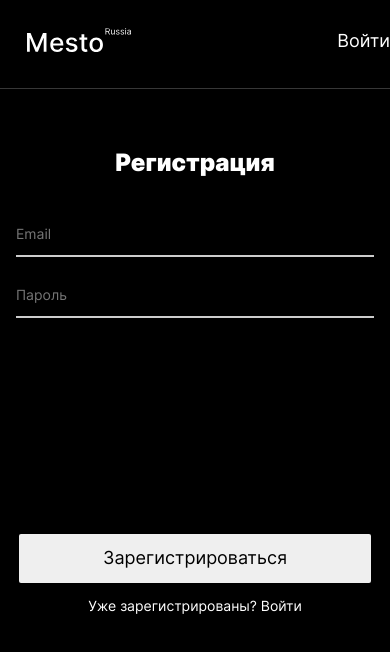
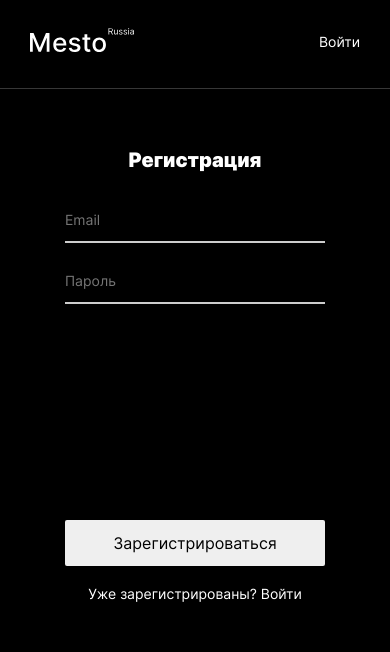
Before and after one commit to daria2604/react-mesto-auth, a React (Create React App) app: page /sign-up in a window 390 px wide. Shown: the top 652 px of the page. Built offline with nearby package versions, Linux system fonts and the light colour scheme; no server answers.

Commit message:
refactor: добавить верстку под мобильные устройства

```diff
--- a/src/blocks/auth/__heading/auth__heading.css
+++ b/src/blocks/auth/__heading/auth__heading.css
@@ -3,3 +3,10 @@
   margin: 0 0 50px 0;
   font-size: 24px;
 }
+
+@media (max-width: 420px) {
+  .auth__heading {
+    font-size: 20px;
+    margin-bottom: 40px;
+  }
+}
--- a/src/blocks/auth/__input/auth__input.css
+++ b/src/blocks/auth/__input/auth__input.css
@@ -12,3 +12,9 @@
 .auth__input:first-of-type {
   margin-bottom: 30px;
 }
+
+@media (max-width: 420px) {
+  .auth__input {
+    width: 260px;
+  }
+}
--- a/src/blocks/auth/__signin/auth__signin.css
+++ b/src/blocks/auth/__signin/auth__signin.css
@@ -5,3 +5,9 @@
   margin-top: 15px;
   text-align: center;
 }
+
+@media (max-width: 420px) {
+  .auth__signin {
+    margin-top: 20px;
+  }
+}
--- a/src/blocks/auth/__submit-button/auth__submit-button.css
+++ b/src/blocks/auth/__submit-button/auth__submit-button.css
@@ -3,7 +3,8 @@
   border: none;
   font-size: 18px;
   border-radius: 2px;
-  padding: 14px 84px;
+  padding: 14px 0 14px 0;
+  min-width: 358px;
   cursor: pointer;
 }
 
@@ -11,3 +12,10 @@
   opacity: .85;
   transition: all .2s ease-in-out;
 }
+
+@media (max-width: 420px) {
+  .auth__submit-button {
+    font-size: 16px;
+    min-width: 260px;
+  }
+}
--- a/src/blocks/header/__link/header__link.css
+++ /dev/null
@@ -1,11 +0,0 @@
-@media (max-width: 880px) {
-  .header__link {
-    padding-left: 72px;
-  }
-}
-
-@media (max-width: 585px) {
-  .header__link {
-    padding-left: 27px;
-  }
-}
--- a/src/blocks/header/__nav-button/header__nav-button.css
+++ b/src/blocks/header/__nav-button/header__nav-button.css
@@ -2,4 +2,5 @@
   border: none;
   background: transparent;
   cursor: pointer;
+  padding: 0;
 }
--- a/src/blocks/header/__nav-link/header__nav-link.css
+++ b/src/blocks/header/__nav-link/header__nav-link.css
@@ -8,3 +8,9 @@
   opacity: .6;
   transition: all .2s ease-in-out;
 }
+
+@media (max-width: 420px) {
+  .header__nav-link {
+    font-size: 14px;
+  }
+}
--- a/src/blocks/header/header.css
+++ b/src/blocks/header/header.css
@@ -5,8 +5,18 @@
   padding-bottom: 41px;
 }
 
-@media (max-width: 585px) {
+@media (max-width: 880px) {
+  .header {
+    padding-left: 72px;
+    padding-right: 72px;
+  }
+}
+
+
+@media (max-width: 420px) {
   .header {
     padding-bottom: 32px;
+    padding-left: 30px;
+    padding-right: 30px;
   }
 }
--- a/src/blocks/loader/loader.css
+++ b/src/blocks/loader/loader.css
@@ -26,3 +26,11 @@
     transform: rotate(360deg);
   }
 }
+
+@media (max-width: 420px) {
+  .loader:after {
+    width: 64px;
+    height: 64px;
+    margin: 20% 40%;
+  }
+}
--- a/src/blocks/popup/__info-text/popup__info-text.css
+++ b/src/blocks/popup/__info-text/popup__info-text.css
@@ -5,3 +5,9 @@
   margin: 0;
   text-align: center;
 }
+
+@media (max-width: 585px) {
+  .popup__info-text {
+    font-size: 20px;
+  }
+}
--- a/src/blocks/popup/__info/popup__info.css
+++ b/src/blocks/popup/__info/popup__info.css
@@ -7,3 +7,9 @@
   justify-content: center;
   padding: 60px 36px;
 }
+
+@media (max-width: 585px) {
+  .popup__info {
+    padding: 50px 18px;
+  }
+}
--- a/src/index.css
+++ b/src/index.css
@@ -23,7 +23,6 @@
 @import url(./blocks/popup/__info-text/popup__info-text.css);
 /* header */
 @import url(./blocks/header/header.css);
-@import url(./blocks/header/__link/header__link.css);
 @import url(./blocks/header/__logo/header__logo.css);
 @import url(./blocks/header/__nav/header__nav.css);
 @import url(./blocks/header/__nav-link/header__nav-link.css);
```
